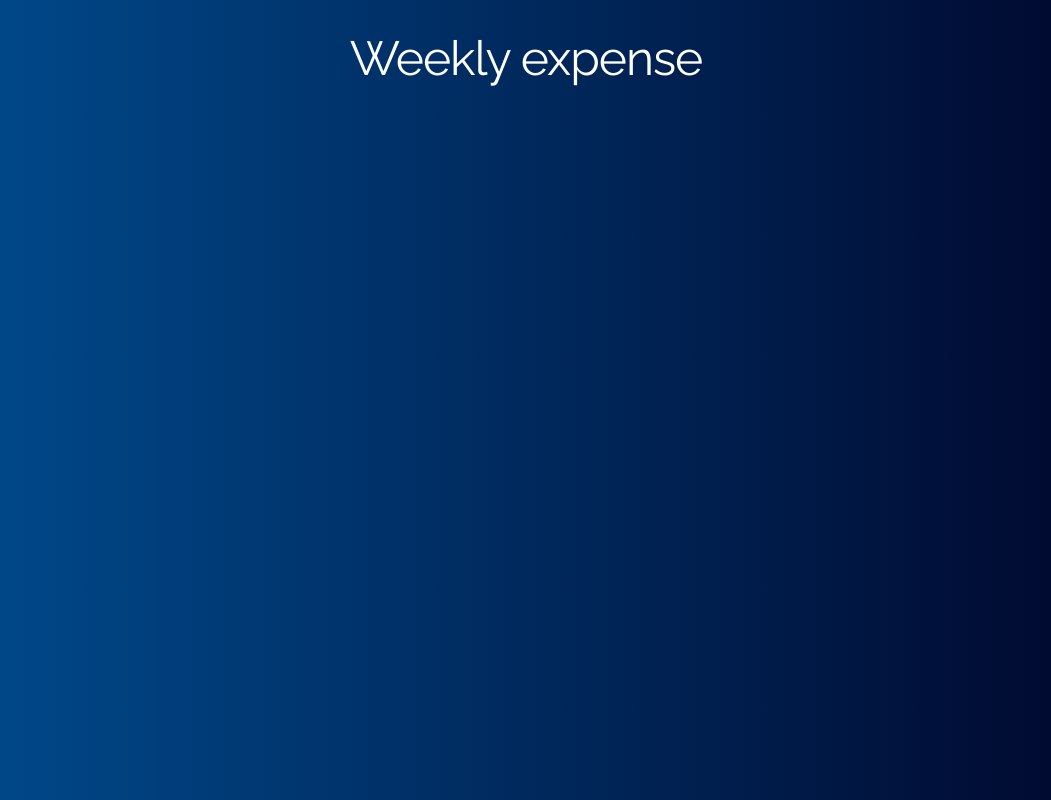
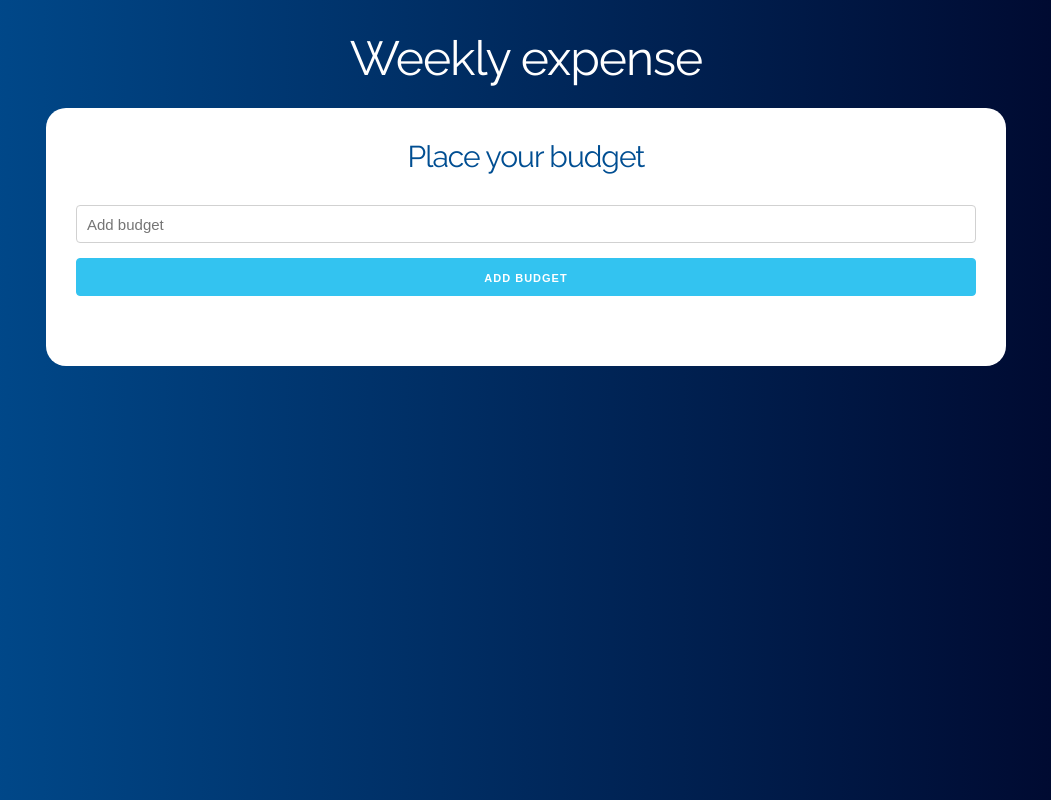
Before and after one commit to alejandropl07/budget, a React (Create React App) app: page / in a window 1280 px wide. Shown: the whole page, without its empty margins (114-1165 px from the left). Built offline with nearby package versions, Linux system fonts and the light colour scheme.

Commit message:
Question component

```diff
--- a/src/App.js
+++ b/src/App.js
@@ -1,8 +1,13 @@
+import Question from "./components/Question";
+
 function App() {
   return (
-    <div className="App">
+    <div className="App container">
       <header>
         <h1>Weekly expense</h1>
+        <div className="contenido-principal  contenido">
+          <Question />
+        </div>
       </header>
     </div>
   );
--- /dev/null
+++ b/src/components/Question.js
@@ -0,0 +1,22 @@
+import React, { Fragment } from "react";
+
+function Question() {
+  return (
+    <Fragment>
+      <h2>Place your budget</h2>
+      <form>
+        <input
+          type="number"
+          name="budget"
+          id="budget"
+          placeholder="Add budget"
+          className="u-full-width"
+          //onChange={d}
+        />
+        <input type="submit"    className="button-primary   u-full-width" value="Add budget" />
+      </form>
+    </Fragment>
+  );
+}
+
+export default Question;
```
